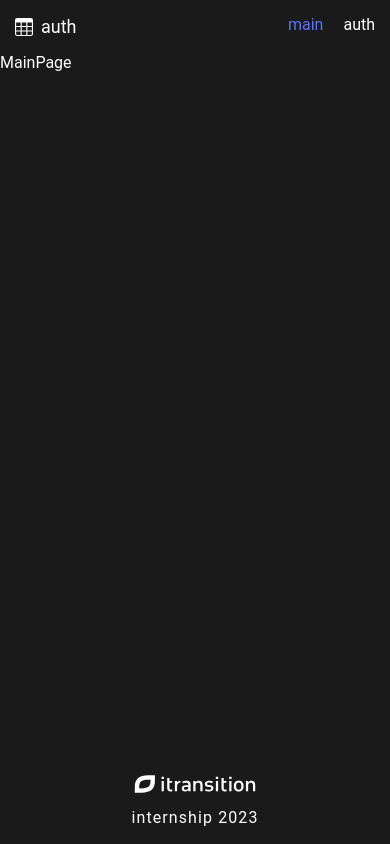
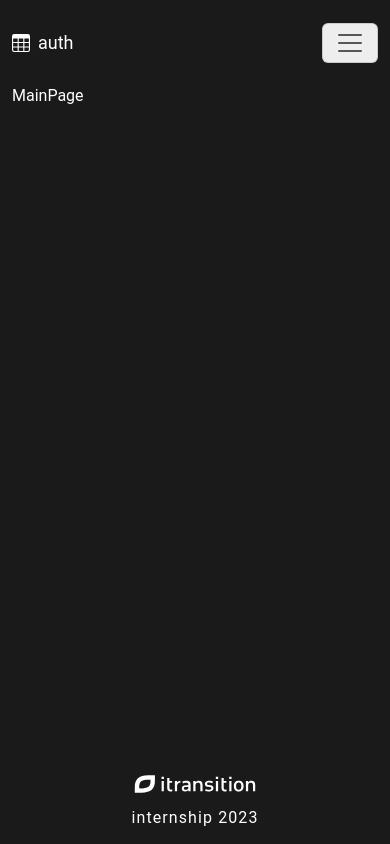
Before and after one commit to Egor-Dubovik/intransition-internship-2023, a React (Vite) app in the folder task4/client/: page / in a window 390 px wide. Built offline with nearby package versions, Linux system fonts and the light colour scheme.

Commit message:
refactor: add Navbar from bootstrap

```diff
--- a/task4/client/src/app/App.css
+++ b/task4/client/src/app/App.css
@@ -19,9 +19,9 @@
 main {
   flex: 1 1 auto;
 }
-
+/*
 [class*='__container'] {
   max-width: 1400px;
   margin: 0 auto;
   padding: 0 15px;
-}
+} */
--- /dev/null
+++ b/task4/client/src/components/AppNavbar/AppNavbar.css
@@ -0,0 +1,40 @@
+.navbar__burger {
+  background-color: #eee;
+}
+
+.navbar-toggler:focus {
+  box-shadow: none;
+}
+
+.navbar__list.nav-list {
+  display: flex;
+  flex-wrap: wrap;
+  column-gap: 20px;
+  row-gap: 8px;
+}
+
+.nav-menu__title {
+  color: #fff;
+}
+
+.nav-list__link {
+  color: #fff;
+  transition: all 0.3s ease;
+}
+
+.nav-list__link_active {
+  color: rgb(92, 116, 250);
+  transition: all 0.3s ease;
+}
+
+@media (max-width: 767.99px) {
+  .nav-list__link_active,
+  .nav-list__link {
+    font-size: 24px;
+  }
+
+  .navbar__list.nav-list {
+    align-items: center;
+    row-gap: 15px;
+  }
+}
--- /dev/null
+++ b/task4/client/src/components/AppNavbar/AppNavbar.tsx
@@ -0,0 +1,60 @@
+import React, { FC, useState } from 'react';
+import Navbar from 'react-bootstrap/Navbar';
+import Nav from 'react-bootstrap/Nav';
+import { Offcanvas } from 'react-bootstrap';
+import { NavLink } from 'react-router-dom';
+import { ROUTES } from '../../router/routes.enum';
+import Logo from '../logos/Logo/Logo';
+import './AppNavbar.css';
+
+interface NavLinkClassProps {
+  isActive: boolean;
+}
+
+const AppNavbar: FC = () => {
+  const [isMenuOpen, setIsMenuOpen] = useState(false);
+
+  const getNavLinkClass = ({ isActive }: NavLinkClassProps) => {
+    return isActive ? 'nav-list__link_active' : 'nav-list__link';
+  };
+
+  const switchMenu = (): void => {
+    setIsMenuOpen(!isMenuOpen);
+  };
+
+  const closeMenu = (): void => {
+    setIsMenuOpen(false);
+  };
+
+  return (
+    <Navbar className="navbar" expand="md">
+      <Navbar.Toggle style={{ color: 'white' }} className="navbar__burger" onClick={switchMenu} />
+
+      <Navbar.Offcanvas
+        className="navbar__menu nav-menu bg-dark"
+        show={isMenuOpen}
+        onHide={closeMenu}
+        placement="end"
+      >
+        <Offcanvas.Header className="nav-menu__header" closeButton>
+          <Offcanvas.Title className="nav-menu__title">
+            <Logo />
+          </Offcanvas.Title>
+        </Offcanvas.Header>
+
+        <Offcanvas.Body>
+          <Nav className="navbar__list nav-list">
+            <NavLink className={getNavLinkClass} onClick={closeMenu} to={ROUTES.MAIN}>
+              main
+            </NavLink>
+            <NavLink className={getNavLinkClass} onClick={closeMenu} to={ROUTES.LOGIN}>
+              auth
+            </NavLink>
+          </Nav>
+        </Offcanvas.Body>
+      </Navbar.Offcanvas>
+    </Navbar>
+  );
+};
+
+export default AppNavbar;
--- a/task4/client/src/components/navbar/Navbar.css
+++ /dev/null
@@ -1,16 +0,0 @@
-.navbar__list.nav-list {
-  display: flex;
-  flex-wrap: wrap;
-  column-gap: 20px;
-  row-gap: 8px;
-}
-
-.nav-list__link {
-  color: #fff;
-  transition: all 0.3s ease;
-}
-
-.nav-list__link_active {
-  color: rgb(92, 116, 250);
-  transition: all 0.3s ease;
-}
--- a/task4/client/src/components/navbar/Navbar.tsx
+++ /dev/null
@@ -1,33 +0,0 @@
-import React, { FC } from 'react';
-import { NavLink } from 'react-router-dom';
-import { ROUTES } from '../../router/routes.enum';
-import './Navbar.css';
-
-interface NavLinkClassProps {
-  isActive: boolean;
-}
-
-const Navbar: FC = () => {
-  const getNavLinkClass = ({ isActive }: NavLinkClassProps) => {
-    return isActive ? 'nav-list__link_active' : 'nav-list__link';
-  };
-
-  return (
-    <nav className="navbar">
-      <ul className="navbar__list nav-list">
-        <li className="nav-list__item">
-          <NavLink className={getNavLinkClass} to={ROUTES.MAIN}>
-            main
-          </NavLink>
-        </li>
-        <li className="nav-list__item">
-          <NavLink className={getNavLinkClass} to={ROUTES.LOGIN}>
-            auth
-          </NavLink>
-        </li>
-      </ul>
-    </nav>
-  );
-};
-
-export default Navbar;
--- a/task4/client/src/index.tsx
+++ b/task4/client/src/index.tsx
@@ -1,5 +1,6 @@
 import React from 'react';
 import ReactDOM from 'react-dom/client';
+import 'bootstrap/dist/css/bootstrap.min.css';
 import App from './app/App';
 
 ReactDOM.createRoot(document.getElementById('root') as HTMLElement).render(<App />);
--- a/task4/client/src/modules/Header/Header.tsx
+++ b/task4/client/src/modules/Header/Header.tsx
@@ -1,17 +1,17 @@
 import React from 'react';
-import { Container } from 'react-bootstrap';
 import Logo from '../../components/logos/Logo/Logo';
-import Navbar from '../../components/Navbar/Navbar';
+import AppNavbar from '../../components/AppNavbar/AppNavbar';
+import Container from 'react-bootstrap/Container';
 import './Header.css';
 
 const Header = (): JSX.Element => {
   return (
-    <div className="header">
+    <header className="header">
       <Container className="header__container">
-        <Logo className="header__logo" />
-        <Navbar />
+        <Logo className="header__logo " />
+        <AppNavbar />
       </Container>
-    </div>
+    </header>
   );
 };
 
--- a/task4/client/src/styles/nullstyle.css
+++ b/task4/client/src/styles/nullstyle.css
@@ -72,3 +72,7 @@ h6 {
   font-size: inherit;
   font-weight: inherit;
 }
+
+p {
+  margin: 0;
+}
```
Also changed, not shown: task4/client/package.json (+1 -9 lines), 2 other files (tests, documents, lock files or other folders).
